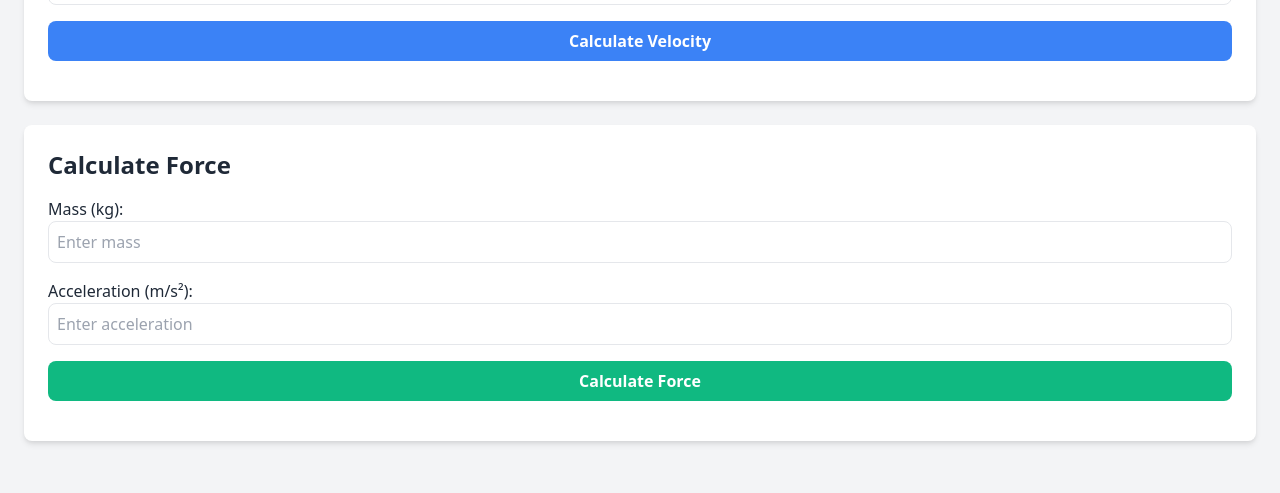
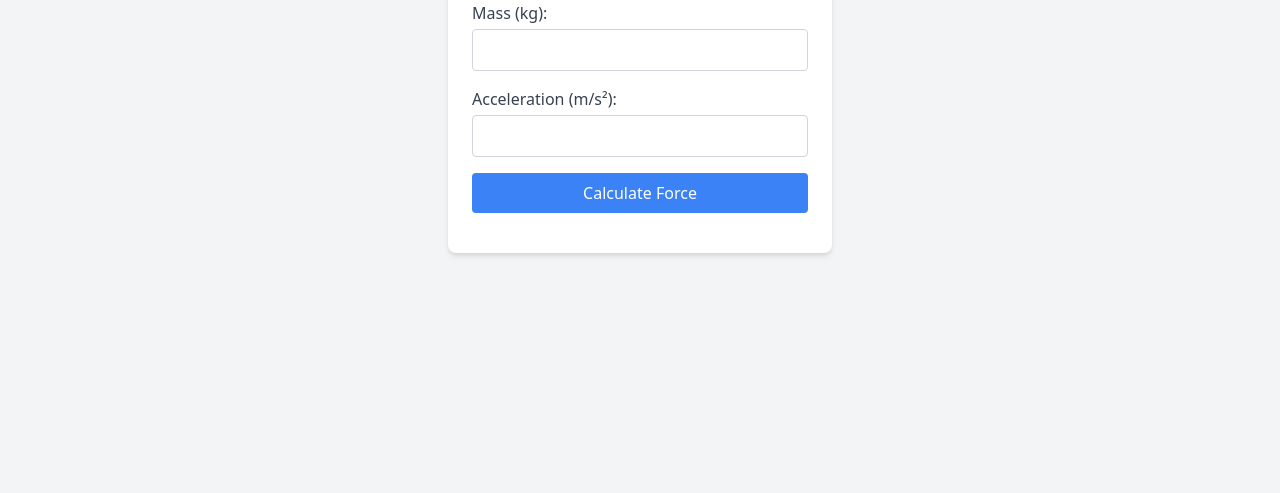
Before and after one commit to DeimaMLP/fizika.github.io, a plain HTML site: page index.html in a window 1280 px wide. Shown: the part 307-800 px from the top of the page. Drawn offline with nearby package versions, Linux system fonts and the light colour scheme.

Commit message:
Update index.html

```diff
--- a/index.html
+++ b/index.html
@@ -1,76 +1,44 @@
 <!DOCTYPE html>
 <html lang="en">
+
 <head>
     <meta charset="UTF-8">
     <meta name="viewport" content="width=device-width, initial-scale=1.0">
     <title>Physics Formula Calculator</title>
-    <!-- Tailwind CSS CDN -->
     <link href="https://cdn.jsdelivr.net/npm/tailwindcss@2.2.19/dist/tailwind.min.css" rel="stylesheet">
+    <style>
+        body {
+            background-color: #f3f4f6;
+        }
+    </style>
 </head>
-<body class="bg-gray-100 text-gray-800">
-    <div class="container mx-auto p-6">
-        <h1 class="text-3xl font-bold text-center mb-8">Physics Formula Calculator</h1>
 
-        <!-- Velocity Calculator -->
-        <div class="bg-white rounded-lg shadow-md p-6 mb-6">
-            <h2 class="text-2xl font-semibold mb-4">Calculate Velocity</h2>
-            <form id="velocityForm" class="space-y-4">
-                <div>
-                    <label for="distance" class="block font-medium">Distance (m):</label>
-                    <input type="number" id="distance" class="w-full p-2 border rounded-lg" placeholder="Enter distance">
-                </div>
-                <div>
-                    <label for="time" class="block font-medium">Time (s):</label>
-                    <input type="number" id="time" class="w-full p-2 border rounded-lg" placeholder="Enter time">
-                </div>
-                <button type="button" onclick="calculateVelocity()" class="w-full bg-blue-500 text-white font-semibold p-2 rounded-lg hover:bg-blue-600">Calculate Velocity</button>
-            </form>
-            <p id="velocityResult" class="mt-4 text-lg font-medium"></p>
-        </div>
-
-        <!-- Force Calculator -->
-        <div class="bg-white rounded-lg shadow-md p-6">
-            <h2 class="text-2xl font-semibold mb-4">Calculate Force</h2>
-            <form id="forceForm" class="space-y-4">
-                <div>
-                    <label for="mass" class="block font-medium">Mass (kg):</label>
-                    <input type="number" id="mass" class="w-full p-2 border rounded-lg" placeholder="Enter mass">
-                </div>
-                <div>
-                    <label for="acceleration" class="block font-medium">Acceleration (m/s²):</label>
-                    <input type="number" id="acceleration" class="w-full p-2 border rounded-lg" placeholder="Enter acceleration">
-                </div>
-                <button type="button" onclick="calculateForce()" class="w-full bg-green-500 text-white font-semibold p-2 rounded-lg hover:bg-green-600">Calculate Force</button>
-            </form>
-            <p id="forceResult" class="mt-4 text-lg font-medium"></p>
-        </div>
+<body class="flex items-center justify-center min-h-screen">
+    <div class="bg-white p-6 rounded-lg shadow-md w-96">
+        <h1 class="text-xl font-bold mb-4">Physics Formula Calculator</h1>
+        <form id="calculator-form">
+            <div class="mb-4">
+                <label for="mass" class="block text-gray-700">Mass (kg):</label>
+                <input type="number" id="mass" class="mt-1 block w-full border border-gray-300 rounded p-2" required>
+            </div>
+            <div class="mb-4">
+                <label for="acceleration" class="block text-gray-700">Acceleration (m/s²):</label>
+                <input type="number" id="acceleration" class="mt-1 block w-full border border-gray-300 rounded p-2" required>
+            </div>
+            <button type="submit" class="w-full bg-blue-500 text-white p-2 rounded hover:bg-blue-600">Calculate Force</button>
+        </form>
+        <div id="result" class="mt-4 text-gray-700"></div>
     </div>
 
-    <!-- JavaScript -->
     <script>
-        function calculateVelocity() {
-            const distance = parseFloat(document.getElementById('distance').value);
-            const time = parseFloat(document.getElementById('time').value);
-
-            if (!isNaN(distance) && !isNaN(time) && time > 0) {
-                const velocity = distance / time;
-                document.getElementById('velocityResult').innerText = 'Velocity: ' + velocity.toFixed(2) + ' m/s';
-            } else {
-                document.getElementById('velocityResult').innerText = 'Please enter valid distance and time values.';
-            }
-        }
-
-        function calculateForce() {
+        document.getElementById('calculator-form').addEventListener('submit', function (event) {
+            event.preventDefault();
             const mass = parseFloat(document.getElementById('mass').value);
             const acceleration = parseFloat(document.getElementById('acceleration').value);
-
-            if (!isNaN(mass) && !isNaN(acceleration)) {
-                const force = mass * acceleration;
-                document.getElementById('forceResult').innerText = 'Force: ' + force.toFixed(2) + ' N';
-            } else {
-                document.getElementById('forceResult').innerText = 'Please enter valid mass and acceleration values.';
-            }
-        }
+            const force = mass * acceleration;
+            document.getElementById('result').innerText = `Force: ${force} N`;
+        });
     </script>
 </body>
+
 </html>
```
